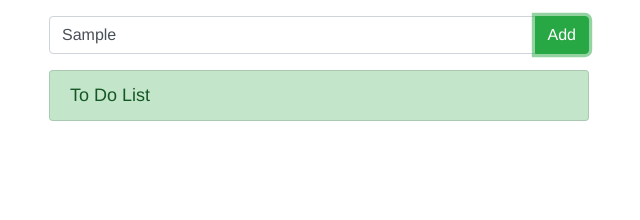
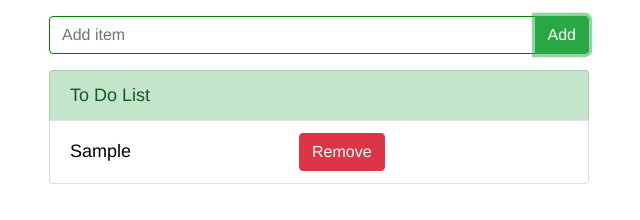
Before and after one commit to collin-tx/OOJS-To-Do-List, a plain HTML site: page index.html in a window 1280 px wide. Both pictures are taken after typing "Sample" into the empty fields and a click on the button "Add". Shown: the whole page, without its empty margins (321-961 px from the left). Drawn offline with nearby package versions, Linux system fonts and the light colour scheme.

Commit message:
adding js object

```diff
--- a/index.html
+++ b/index.html
@@ -36,7 +36,7 @@
     <script src="https://code.jquery.com/jquery-3.2.1.slim.min.js" integrity="sha384-KJ3o2DKtIkvYIK3UENzmM7KCkRr/rE9/Qpg6aAZGJwFDMVNA/GpGFF93hXpG5KkN" crossorigin="anonymous"></script>
     <script src="https://cdnjs.cloudflare.com/ajax/libs/popper.js/1.12.9/umd/popper.min.js" integrity="sha384-ApNbgh9B+Y1QKtv3Rn7W3mgPxhU9K/ScQsAP7hUibX39j7fakFPskvXusvfa0b4Q" crossorigin="anonymous"></script>
     <script src="https://maxcdn.bootstrapcdn.com/bootstrap/4.0.0/js/bootstrap.min.js" integrity="sha384-JZR6Spejh4U02d8jOt6vLEHfe/JQGiRRSQQxSfFWpi1MquVdAyjUar5+76PVCmYl" crossorigin="anonymous"></script>
-    <script src="js/index.js"></script>
+    <script src="js/main.js"></script>
 
 </body>
 
--- a/js/main.js
+++ b/js/main.js
@@ -0,0 +1,19 @@
+$('#addTask').on('click', function(){
+    toDoList.addTask();
+});
+
+let toDoList = {
+    tasks: [],
+    addTask: function(){
+        let userInput = $('#task').val();
+        if (userInput !== ''){
+            $('#tasks').append(`<li class="list-group-item">${userInput}<button id="remove" class="btn btn-danger">Remove</button></li>`);
+            $('#remove').css("margin-left", '10.5rem');
+            $('#task').css('border', '1px solid green');
+            $('#task').val("");
+        } else {
+            $('#task').css('border', '1px red solid');
+            //window.alert("You can't add nothing to your to do list!");
+        }
+    }
+}
```
